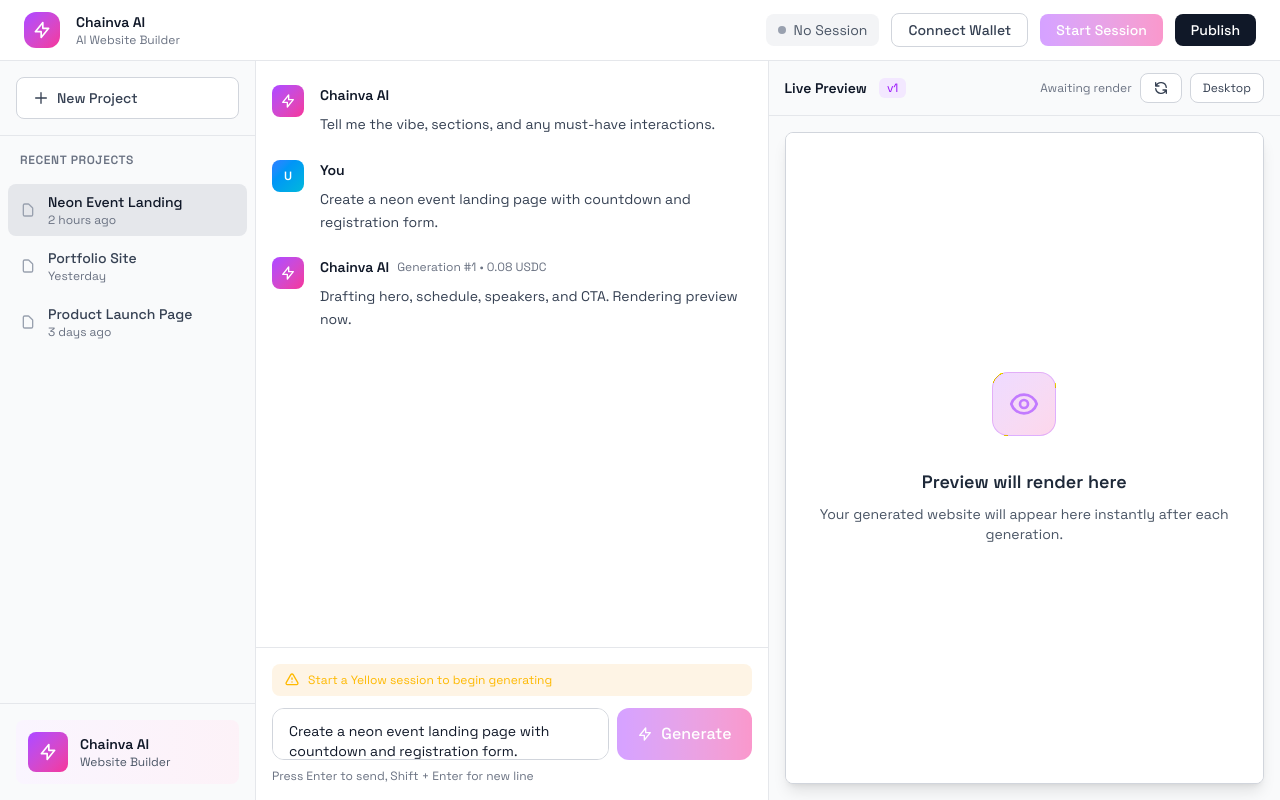
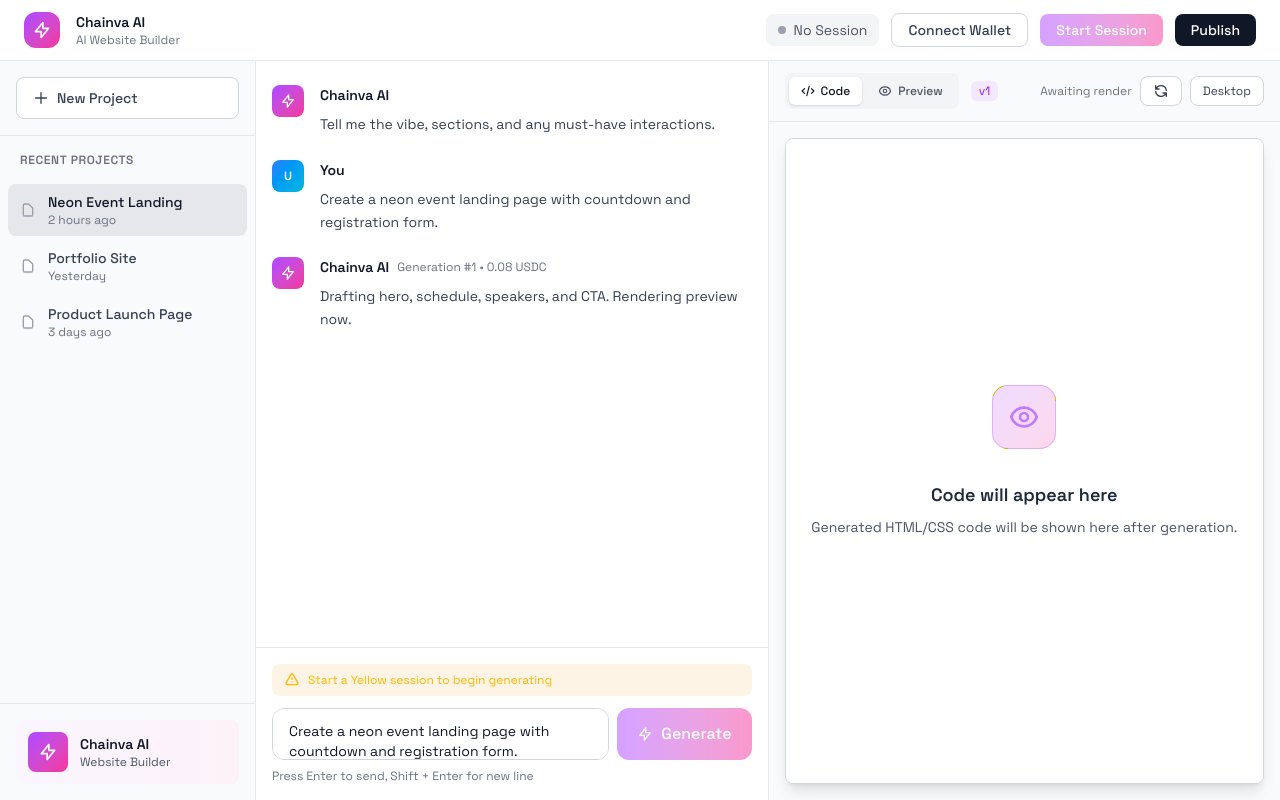
Before and after one commit to satyasandeep007/yellow-studio, a Next.js app: page / in a window 1280 px wide. Built offline with nearby package versions, Linux system fonts and the light colour scheme.

Commit message:
fix: preview code

```diff
--- a/components/PreviewPanel.tsx
+++ b/components/PreviewPanel.tsx
@@ -1,3 +1,5 @@
+import { useState } from "react";
+
 type PreviewPanelProps = {
   html: string;
   versionLabel: string;
@@ -9,12 +11,42 @@
   versionLabel,
   lastUpdated,
 }: PreviewPanelProps) {
+  const [viewMode, setViewMode] = useState<"code" | "preview">("code");
+
   return (
     <div className="flex h-full flex-col bg-gray-50">
       {/* Preview Header */}
       <div className="flex items-center justify-between border-b border-gray-200 px-4 py-3">
         <div className="flex items-center gap-3">
-          <h3 className="text-sm font-semibold text-gray-900">Live Preview</h3>
+          {/* View Mode Toggle */}
+          <div className="flex items-center gap-1 rounded-lg bg-gray-100 p-1">
+            <button
+              onClick={() => setViewMode("code")}
+              className={`flex items-center gap-1.5 rounded-md px-3 py-1.5 text-xs font-medium transition ${viewMode === "code"
+                ? "bg-white text-gray-900 shadow-sm"
+                : "text-gray-600 hover:text-gray-900"
+                }`}
+            >
+              <svg className="h-3.5 w-3.5" fill="none" stroke="currentColor" viewBox="0 0 24 24">
+                <path strokeLinecap="round" strokeLinejoin="round" strokeWidth={2} d="M10 20l4-16m4 4l4 4-4 4M6 16l-4-4 4-4" />
+              </svg>
+              Code
+            </button>
+            <button
+              onClick={() => setViewMode("preview")}
+              className={`flex items-center gap-1.5 rounded-md px-3 py-1.5 text-xs font-medium transition ${viewMode === "preview"
+                ? "bg-white text-gray-900 shadow-sm"
+                : "text-gray-600 hover:text-gray-900"
+                }`}
+            >
+              <svg className="h-3.5 w-3.5" fill="none" stroke="currentColor" viewBox="0 0 24 24">
+                <path strokeLinecap="round" strokeLinejoin="round" strokeWidth={2} d="M15 12a3 3 0 11-6 0 3 3 0 016 0z" />
+                <path strokeLinecap="round" strokeLinejoin="round" strokeWidth={2} d="M2.458 12C3.732 7.943 7.523 5 12 5c4.478 0 8.268 2.943 9.542 7-1.274 4.057-5.064 7-9.542 7-4.477 0-8.268-2.943-9.542-7z" />
+              </svg>
+              Preview
+            </button>
+          </div>
+
           {versionLabel && (
             <span className="rounded-md bg-purple-100 px-2 py-0.5 text-xs text-purple-600">
               {versionLabel}
@@ -36,16 +68,47 @@
         </div>
       </div>
 
-      {/* Preview Content */}
+      {/* Content Area */}
       <div className="flex flex-1 overflow-hidden p-4">
-        <div className="flex flex-1 overflow-hidden rounded-lg border border-gray-300 bg-white shadow-lg">
+        <div className="relative flex flex-1 overflow-hidden rounded-lg border border-gray-300 bg-white shadow-lg">
           {html ? (
-            <iframe
-              className="h-full w-full bg-white"
-              title="Chainva Preview"
-              sandbox="allow-scripts allow-forms allow-same-origin"
-              srcDoc={html}
-            />
+            <>
+              {/* Code View */}
+              <div className={`absolute inset-0 flex h-full w-full flex-col bg-[#1e1e1e] ${viewMode === "code" ? "block" : "hidden"}`}>
+                <div className="flex items-center justify-between border-b border-gray-700 bg-[#252526] px-4 py-2.5">
+                  <div className="flex items-center gap-2">
+                    <svg className="h-4 w-4 text-orange-400" fill="currentColor" viewBox="0 0 24 24">
+                      <path d="M12 2L2 7v10c0 5.55 3.84 10.74 9 12 5.16-1.26 9-6.45 9-12V7l-10-5z" />
+                    </svg>
+                    <span className="text-xs font-medium text-gray-300">index.html</span>
+                  </div>
+                  <button
+                    onClick={() => {
+                      navigator.clipboard.writeText(html);
+                    }}
+                    className="flex items-center gap-1.5 rounded-md bg-[#2d2d30] px-3 py-1.5 text-xs text-gray-300 hover:bg-[#3e3e42] transition"
+                  >
+                    <svg className="h-3.5 w-3.5" fill="none" stroke="currentColor" viewBox="0 0 24 24">
+                      <path strokeLinecap="round" strokeLinejoin="round" strokeWidth={2} d="M8 16H6a2 2 0 01-2-2V6a2 2 0 012-2h8a2 2 0 012 2v2m-6 12h8a2 2 0 002-2v-8a2 2 0 00-2-2h-8a2 2 0 00-2 2v8a2 2 0 002 2z" />
+                    </svg>
+                    Copy Code
+                  </button>
+                </div>
+                <div className="flex-1 overflow-auto">
+                  <pre className="p-4 text-sm leading-relaxed" style={{ tabSize: 2 }}>
+                    <code className="font-mono text-gray-300 whitespace-pre">{html}</code>
+                  </pre>
+                </div>
+              </div>
+
+              {/* Preview View */}
+              <iframe
+                className={`absolute inset-0 h-full w-full bg-white ${viewMode === "preview" ? "block" : "hidden"}`}
+                title="Chainva Preview"
+                sandbox="allow-scripts allow-forms allow-same-origin"
+                srcDoc={html}
+              />
+            </>
           ) : (
             <div className="flex flex-1 flex-col items-center justify-center p-6 text-center bg-white">
               <div className="mb-4 flex h-16 w-16 items-center justify-center rounded-2xl bg-gradient-to-br from-purple-500/20 to-pink-500/20 border border-purple-500/30">
@@ -55,10 +118,12 @@
                 </svg>
               </div>
               <h3 className="mt-4 text-lg font-semibold text-gray-800">
-                Preview will render here
+                {viewMode === "code" ? "Code will appear here" : "Preview will render here"}
               </h3>
               <p className="mt-2 max-w-md text-sm text-gray-600">
-                Your generated website will appear here instantly after each generation.
+                {viewMode === "code"
+                  ? "Generated HTML/CSS code will be shown here after generation."
+                  : "Your generated website will appear here instantly after each generation."}
               </p>
             </div>
           )}
```
